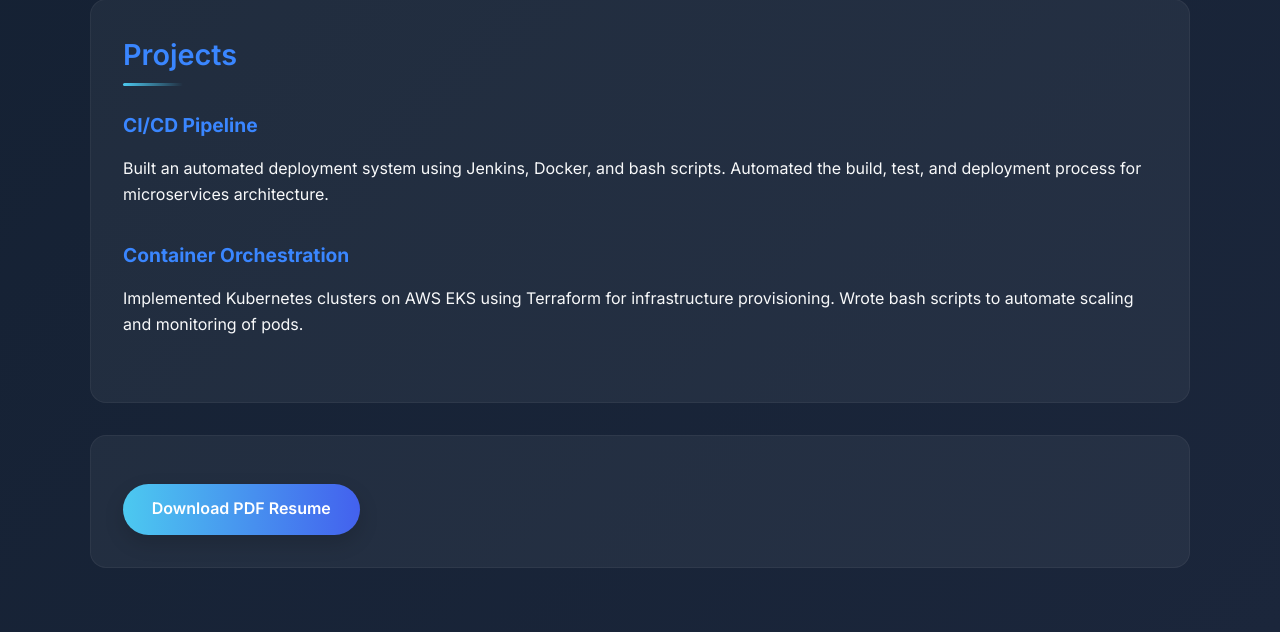
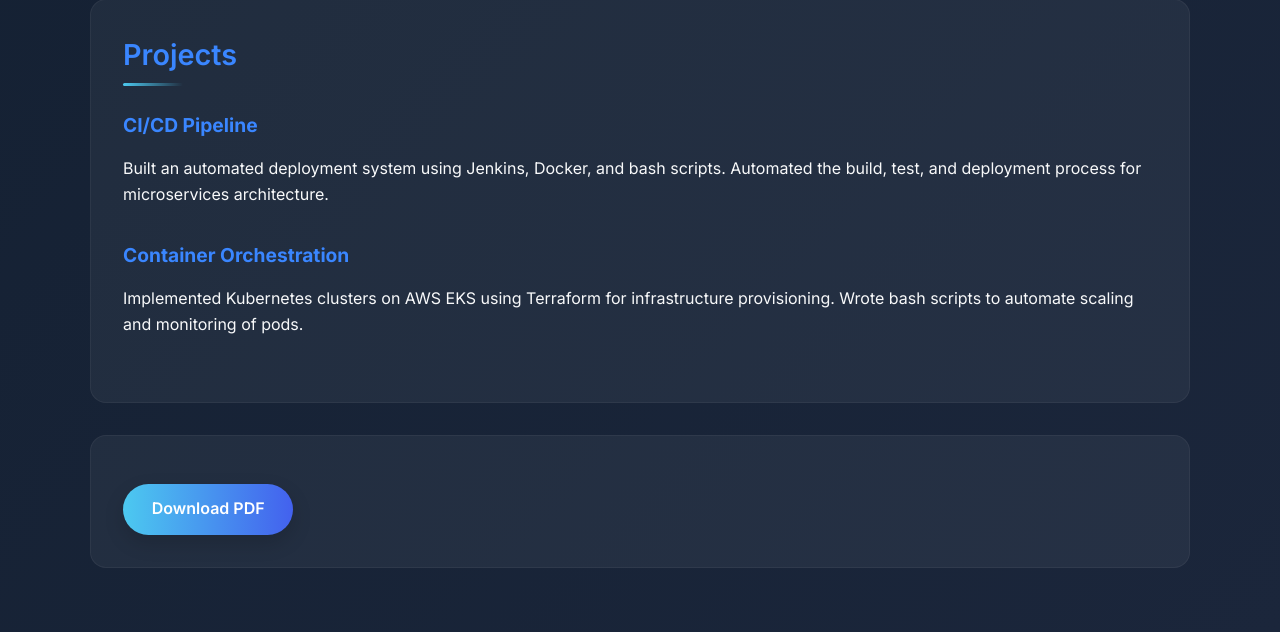
Before and after one commit to Mozcreate/my-resume, a Flask app: page / in a window 1280 px wide. Shown: the part 2650-3282 px from the top of the page. Run offline with Flask 3, Linux system fonts and the light colour scheme.

```diff
--- a/templates/index.html
+++ b/templates/index.html
@@ -379,7 +379,7 @@
         </section>
 
         <footer class="section">
-            <a href="/download-pdf" class="download-btn">Download PDF Resume</a>
+            <a href="/download-pdf" class="download-btn">Download PDF </a>
         </footer>
     </div>
 </body>
```
Also changed, not shown: 3 other files.
